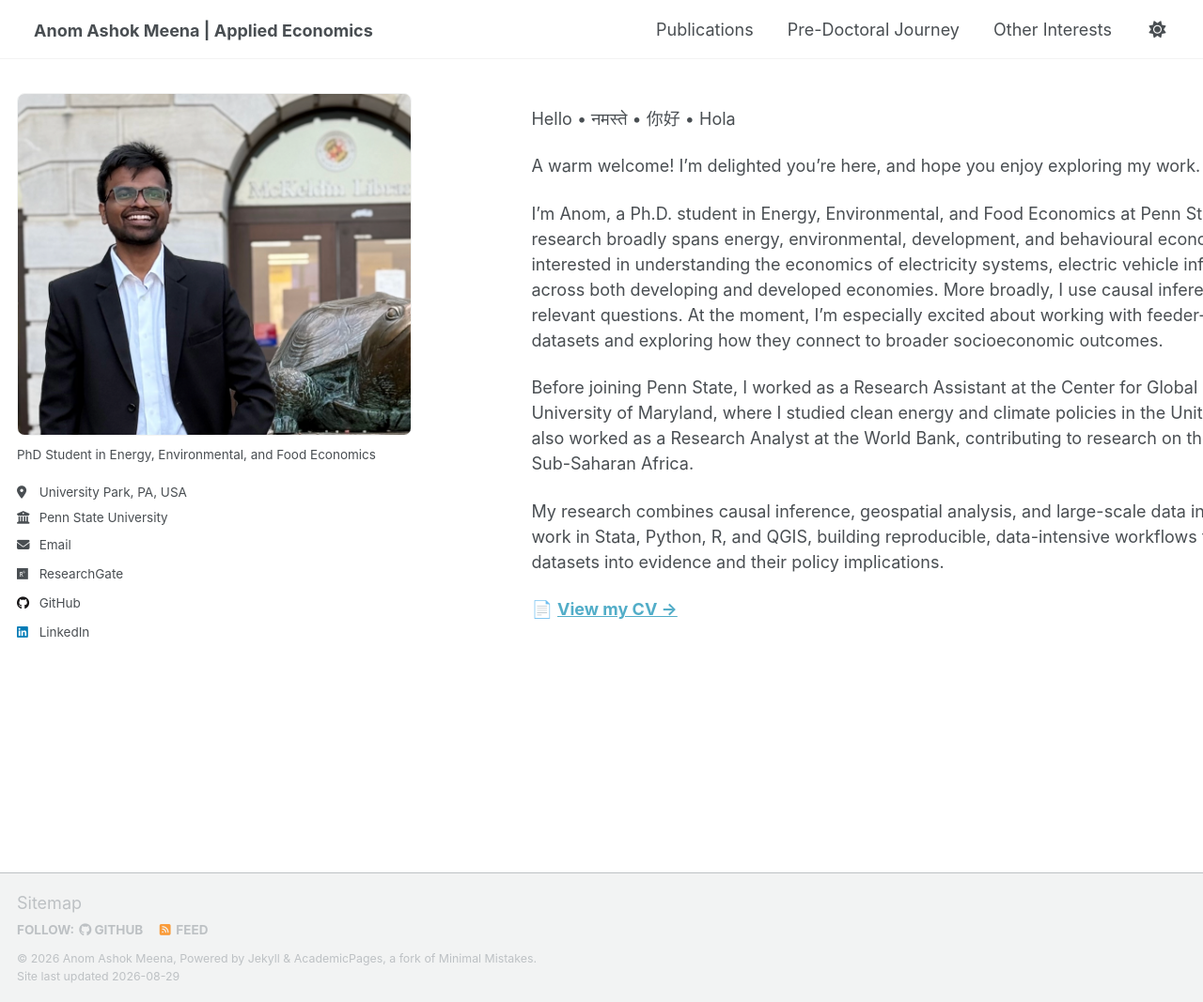
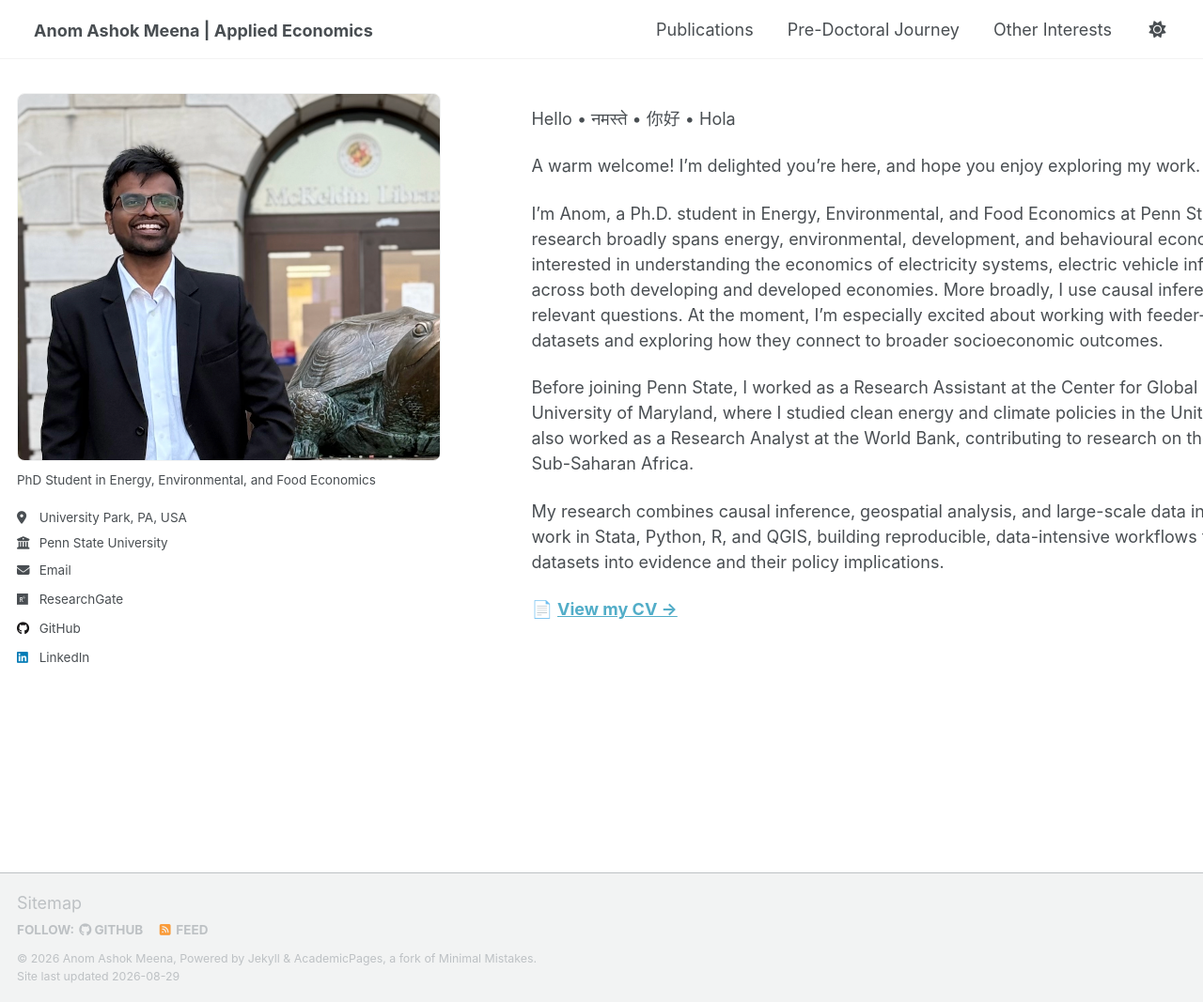
Before and after one commit to anomdule/anomdule.github.io, a Jekyll site: the page built from _pages/about.md, in a window 1280 px wide and 1067 px high. Shown: the whole window at 94% size. Built offline with Jekyll 4.4.1, drawn with Linux system fonts in a browser that asks for light colours; a script that is not in the unit is left out.

Commit message:
Update _sidebar.scss

```diff
--- a/_sass/layout/_sidebar.scss
+++ b/_sass/layout/_sidebar.scss
@@ -264,3 +264,32 @@
     }
   }
 }
+
+/* =========================================================
+   CUSTOM WIDE PROFILE SIDEBAR
+   ========================================================= */
+
+@media screen and (min-width: 1024px) {
+
+  .sidebar {
+    width: 38%;
+    max-width: 520px;
+    padding-right: 35px;
+  }
+
+  .author__avatar {
+    width: 100%;
+  }
+
+  .author__avatar img {
+    width: 100%;
+    max-width: 100%;
+    height: auto;
+
+    /* rectangular photo */
+    border-radius: 8px;
+
+    padding: 0;
+    object-fit: cover;
+  }
+}
```
